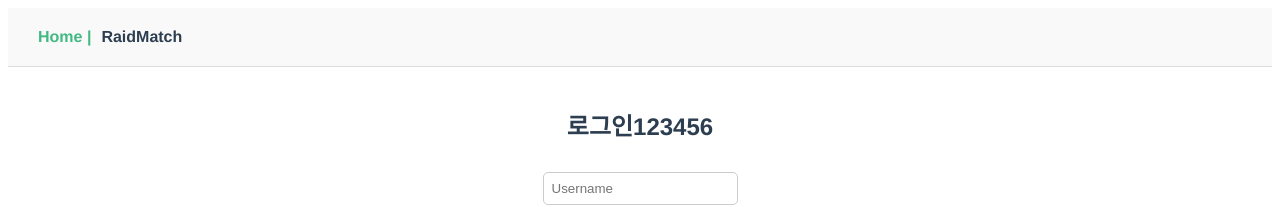
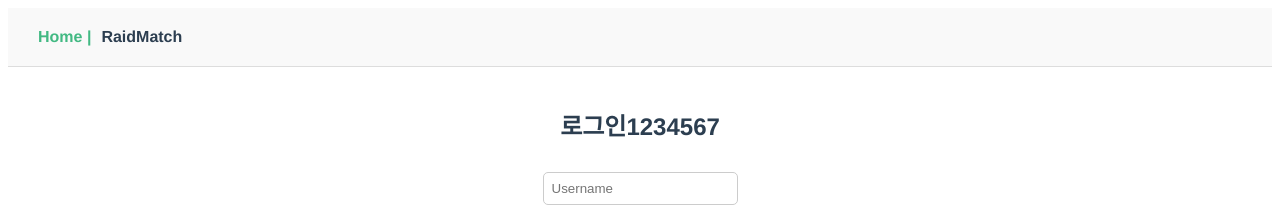
Before and after one commit to lmh5050/vuefrontwas, a Vue app: page / in a window 1280 px wide. Shown: the top 207 px of the page. Built offline with nearby package versions, Linux system fonts and the light colour scheme.

Commit message:
테스트용 커밋 CI/CD 구축 로그인1234567

```diff
--- a/src/components/HomeView/HomeLoginView.vue
+++ b/src/components/HomeView/HomeLoginView.vue
@@ -1,6 +1,6 @@
 <template>
   <div class="login-container">
-    <h2>로그인123456</h2>
+    <h2>로그인1234567</h2>
     <form @submit.prevent="login">
       <div class="input-container">
         <input v-model="username" placeholder="Username" class="small-input" />
```
